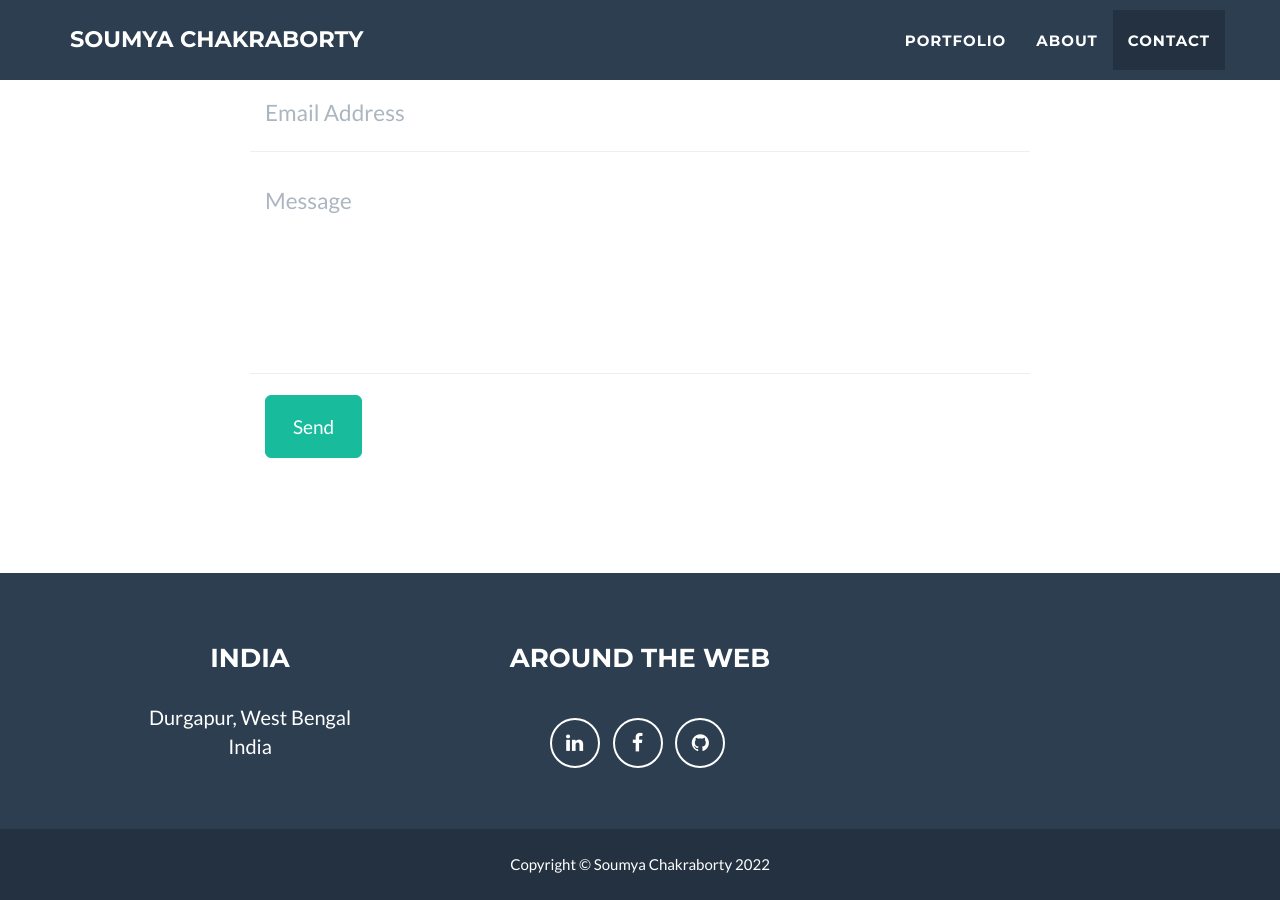
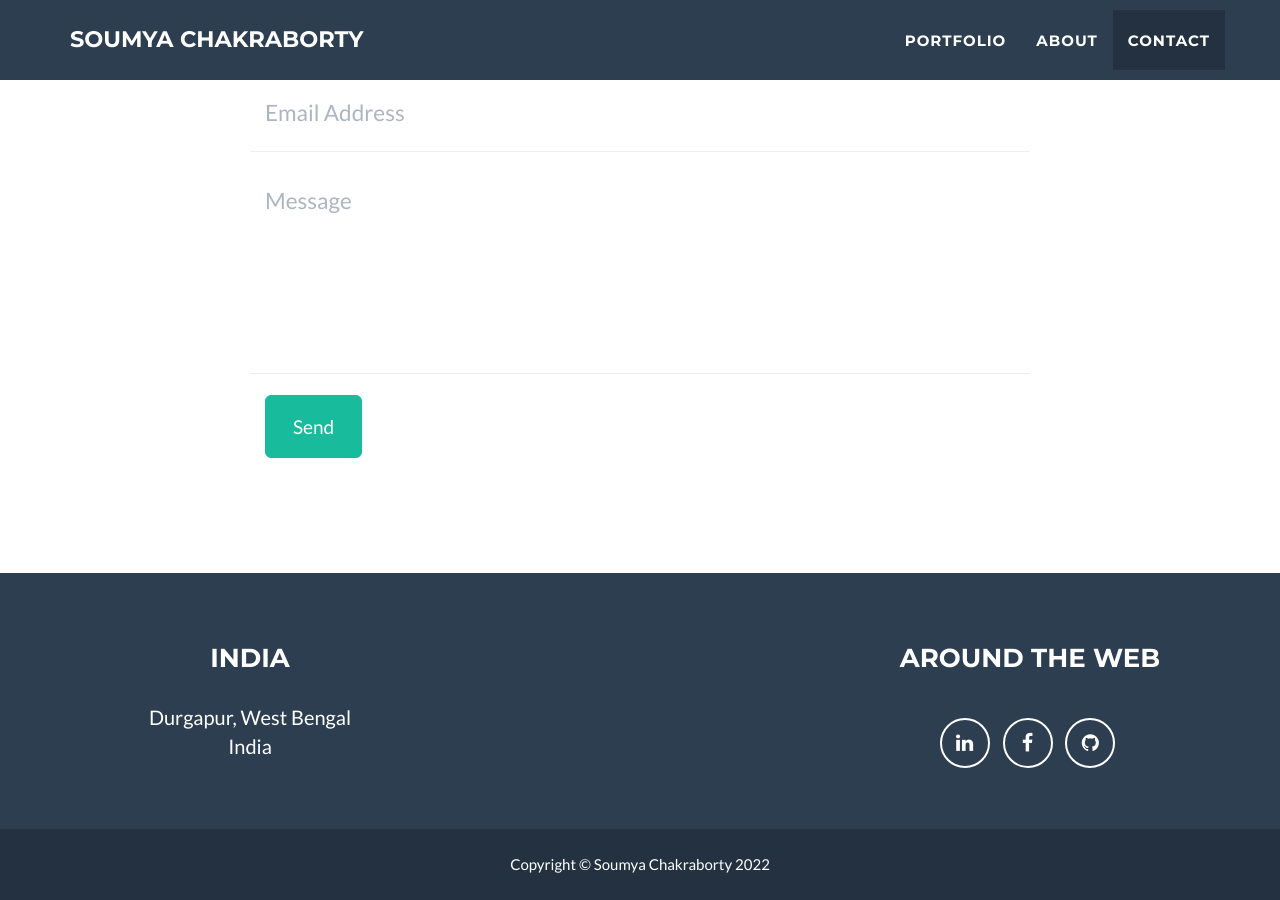
Before and after one commit to samxaverian/samxaverian.github.io, a Jekyll site: the page built from index.html, in a window 1280 px wide and 900 px high, scrolled down 2648 px. Built offline with Jekyll 4.4.1, drawn with Linux system fonts in a browser that asks for light colours.

Commit message:
footer adjustments

```diff
--- a/_includes/footer.html
+++ b/_includes/footer.html
@@ -12,6 +12,10 @@
                         </p>
                     </div>
                     <div class="footer-col col-md-4">
+                        <h3>{{ site.footer.credits }}</h3>
+                        <p>{{ site.credits }}</p>
+                    </div>
+                    <div class="footer-col col-md-4">
                         <h3>{{ site.footer.social }}</h3>
                         <ul class="list-inline">
                             {% for network in site.social %}
@@ -21,10 +25,7 @@
 		                    {% endfor %}
                         </ul>
                     </div>
-                    <div class="footer-col col-md-4">
-                        <h3>{{ site.footer.credits }}</h3>
-                        <p>{{ site.credits }}</p>
-                    </div>
+
                 </div>
             </div>
         </div>
```
